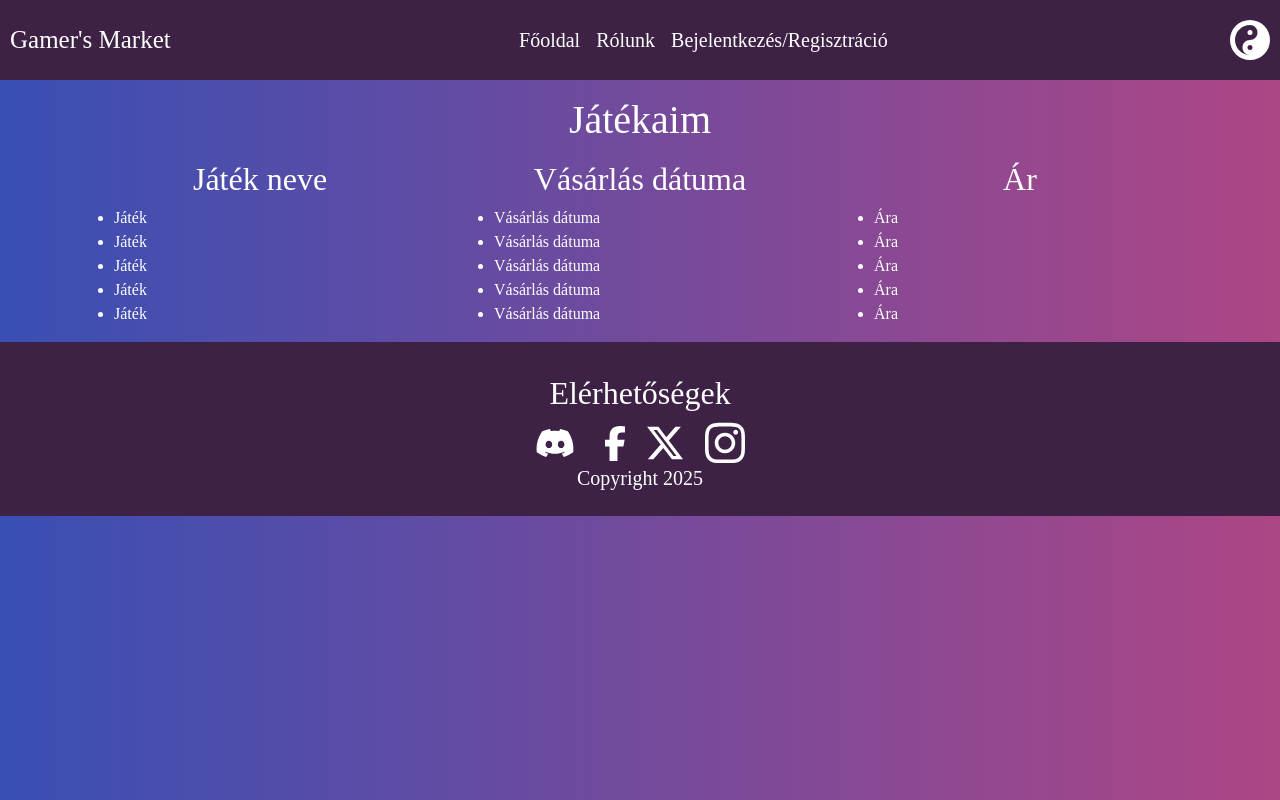
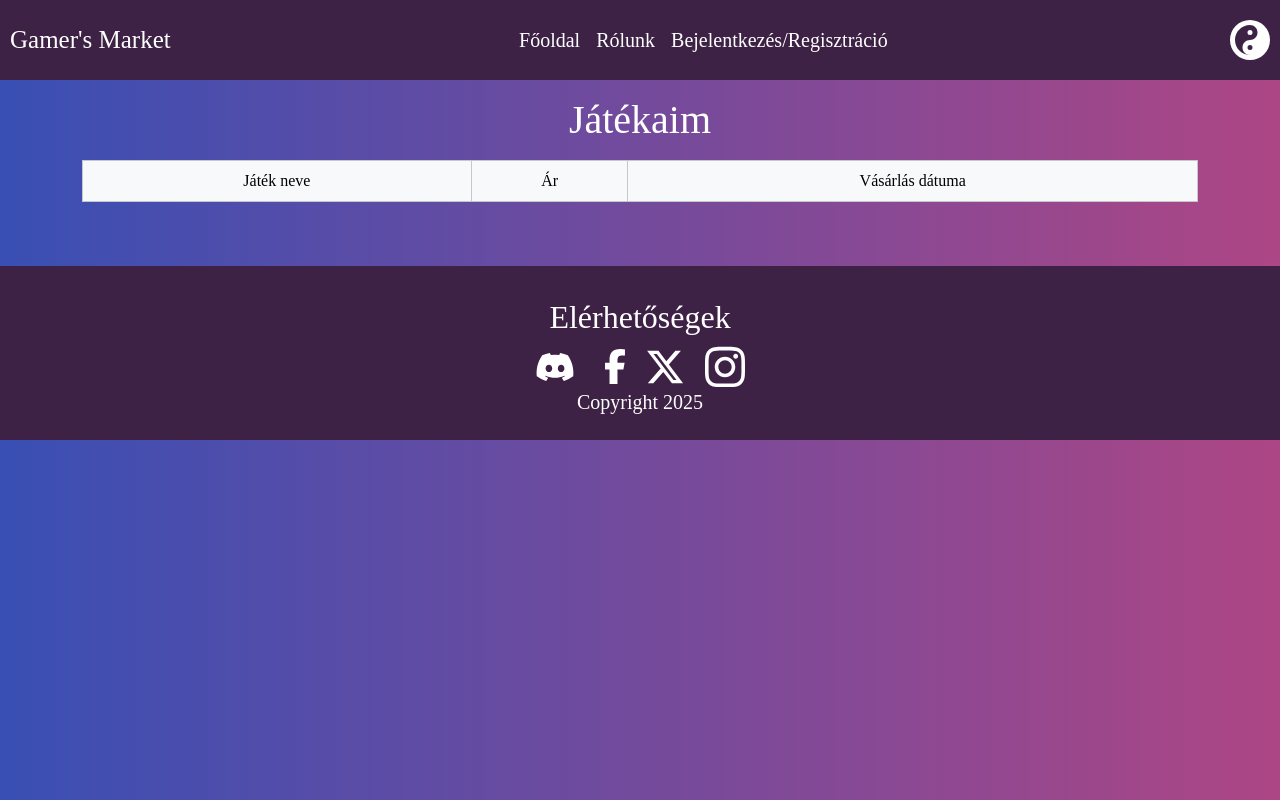
Before and after one commit to Gretika7/szakdolgozat, a React (Create React App) app in the folder frontend/: page /mygames in a window 1280 px wide. Built offline with nearby package versions, Linux system fonts and the light colour scheme; a web font is replaced by a local one.

Commit message:
little changes

```diff
--- a/frontend/src/pages/Cart.jsx
+++ b/frontend/src/pages/Cart.jsx
@@ -2,8 +2,8 @@ import { Container, Col, Row, Table, Button } from 'react-bootstrap';
 
 export default () => {
     return (
-        <Container fluid className="text-center">
-            <Row>
+        <Container className="text-center">
+            <Row className='mb-5'>
                 <h1 className="mb-3 mt-3">Kosaram</h1>
                 <Col xs={12} md={8}>
                     <Table striped bordered hover variant="light">
--- a/frontend/src/pages/MyGames.jsx
+++ b/frontend/src/pages/MyGames.jsx
@@ -1,39 +1,23 @@
-import { Container, Row, Col, Card, Image} from "react-bootstrap";
+import { Container, Col, Row, Table, Button } from 'react-bootstrap';
 
 export default () => {
     return (
-        <Container className="text-center" style={{color: "white"}}>
-            <h1 className="mb-3 mt-3">Játékaim</h1>
-            <Row>
-                <Col xs={12} md={4}>
-                    <h2>Játék neve</h2>
-                    <ul style={{textAlign: "left"}}>
-                        <li>Játék</li>
-                        <li>Játék</li>
-                        <li>Játék</li>
-                        <li>Játék</li>
-                        <li>Játék</li>
-                    </ul>
-                </Col>
-                <Col xs={12} md={4}>
-                    <h2>Vásárlás dátuma</h2>
-                    <ul style={{textAlign: "left"}}>
-                        <li>Vásárlás dátuma</li>
-                        <li>Vásárlás dátuma</li>
-                        <li>Vásárlás dátuma</li>
-                        <li>Vásárlás dátuma</li>
-                        <li>Vásárlás dátuma</li>
-                    </ul>
-                </Col>
-                <Col xs={12} md={4}>
-                    <h2>Ár</h2>
-                    <ul style={{textAlign: "left"}}>
-                        <li>Ára</li>
-                        <li>Ára</li>
-                        <li>Ára</li>
-                        <li>Ára</li>
-                        <li>Ára</li>
-                    </ul>
+        <Container className="text-center">
+            <Row className='mb-5'>
+                <h1 className="mb-3 mt-3">Játékaim</h1>
+                <Col xs={12} md={12}>
+                    <Table striped bordered hover variant="light">
+                        <thead>
+                            <tr>
+                                <th>Játék neve</th>
+                                <th>Ár</th>
+                                <th>Vásárlás dátuma</th>
+                            </tr>
+                        </thead>
+                        <tbody>
+
+                        </tbody>
+                    </Table>
                 </Col>
             </Row>
         </Container>
```
